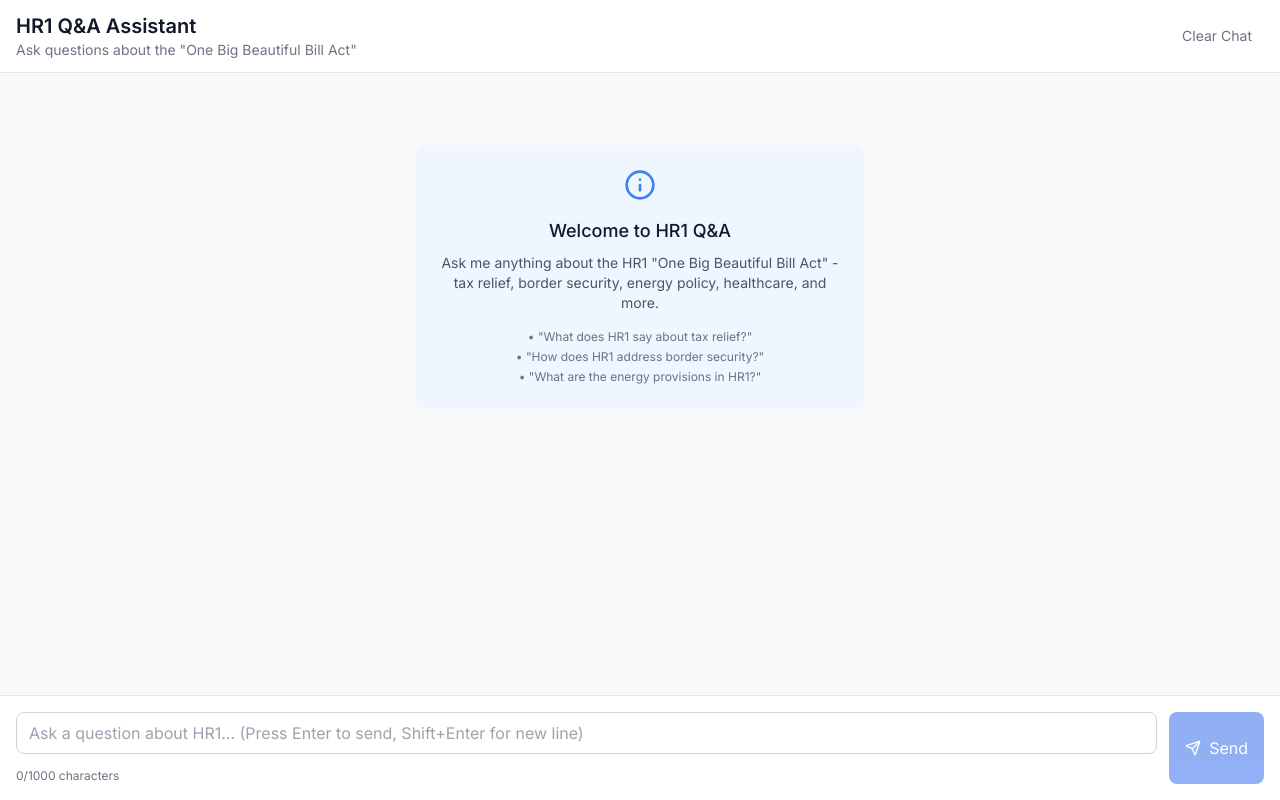
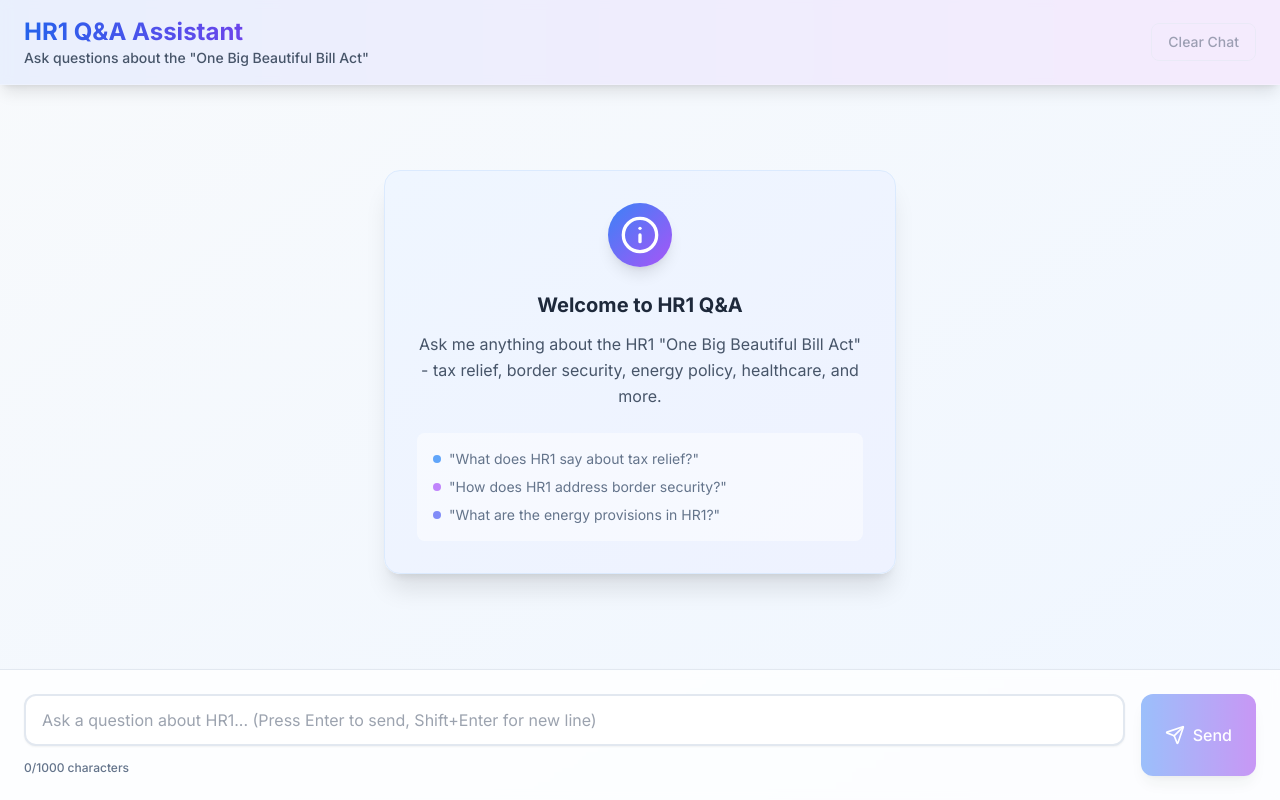
Before and after one commit to lucasdickey/obbb, a Next.js app: page / in a window 1280 px wide. Built offline with nearby package versions, Linux system fonts and the light colour scheme.

Commit message:
✨ STUNNING UI UPGRADE: Added gradients, shadows, animations, modern cards, and enhanced visual design throughout the interface

```diff
--- a/components/Chat.tsx
+++ b/components/Chat.tsx
@@ -139,43 +139,56 @@ export default function Chat() {
   };
 
   return (
-    <div className="flex flex-col h-screen bg-gray-50">
-      {/* Header */}
-      <div className="bg-white border-b border-gray-200 px-4 py-3 flex items-center justify-between">
+    <div className="flex flex-col h-screen bg-gradient-to-br from-slate-50 to-blue-50">
+      {/* Header with gradient */}
+      <div className="bg-gradient-to-r from-blue-600 to-purple-600 shadow-lg">
+        <div className="backdrop-blur-sm bg-white/90 border-b border-white/20 px-6 py-4 flex items-center justify-between">
           <div>
-          <h1 className="text-xl font-semibold text-gray-900">
+            <h1 className="text-2xl font-bold bg-gradient-to-r from-blue-600 to-purple-600 bg-clip-text text-transparent">
               HR1 Q&A Assistant
             </h1>
-          <p className="text-sm text-gray-500">
+            <p className="text-sm text-slate-600 font-medium">
               Ask questions about the "One Big Beautiful Bill Act"
             </p>
           </div>
           <button
             onClick={clearChat}
-          className="px-3 py-1 text-sm text-gray-500 hover:text-gray-700 hover:bg-gray-100 rounded"
+            className="px-4 py-2 text-sm font-medium text-slate-600 hover:text-slate-800 hover:bg-white/50 rounded-lg transition-all duration-200 border border-slate-200 hover:shadow-md disabled:opacity-50"
             disabled={messages.length === 0}
           >
             Clear Chat
           </button>
         </div>
+      </div>
 
-      {/* Messages */}
-      <div className="flex-1 overflow-y-auto px-4 py-6 space-y-6">
+      {/* Messages with enhanced styling */}
+      <div className="flex-1 overflow-y-auto px-6 py-8 space-y-6">
         {messages.length === 0 && (
-          <div className="text-center py-12">
-            <div className="bg-blue-50 rounded-lg p-6 mx-auto max-w-md">
-              <Info className="h-8 w-8 text-blue-500 mx-auto mb-4" />
-              <h3 className="text-lg font-medium text-gray-900 mb-2">
+          <div className="text-center py-16">
+            <div className="bg-gradient-to-br from-blue-50 to-indigo-50 border border-blue-100 rounded-2xl p-8 mx-auto max-w-lg shadow-xl">
+              <div className="bg-gradient-to-br from-blue-500 to-purple-500 rounded-full p-3 w-16 h-16 mx-auto mb-6 shadow-lg">
+                <Info className="h-10 w-10 text-white mx-auto" />
+              </div>
+              <h3 className="text-xl font-bold text-slate-800 mb-3">
                 Welcome to HR1 Q&A
               </h3>
-              <p className="text-gray-600 text-sm mb-4">
+              <p className="text-slate-600 mb-6 leading-relaxed">
                 Ask me anything about the HR1 "One Big Beautiful Bill Act" - tax
                 relief, border security, energy policy, healthcare, and more.
               </p>
-              <div className="text-xs text-gray-500 space-y-1">
-                <p>• "What does HR1 say about tax relief?"</p>
-                <p>• "How does HR1 address border security?"</p>
-                <p>• "What are the energy provisions in HR1?"</p>
+              <div className="text-sm text-slate-500 space-y-2 bg-white/50 rounded-lg p-4">
+                <div className="flex items-center space-x-2">
+                  <div className="w-2 h-2 bg-blue-400 rounded-full"></div>
+                  <p>"What does HR1 say about tax relief?"</p>
+                </div>
+                <div className="flex items-center space-x-2">
+                  <div className="w-2 h-2 bg-purple-400 rounded-full"></div>
+                  <p>"How does HR1 address border security?"</p>
+                </div>
+                <div className="flex items-center space-x-2">
+                  <div className="w-2 h-2 bg-indigo-400 rounded-full"></div>
+                  <p>"What are the energy provisions in HR1?"</p>
+                </div>
               </div>
             </div>
           </div>
@@ -184,52 +197,64 @@ export default function Chat() {
         {messages.map((message, index) => (
           <div
             key={index}
-            className={`flex ${message.role === "user" ? "justify-end" : "justify-start"}`}
+            className={`flex ${message.role === "user" ? "justify-end" : "justify-start"} transition-all duration-300 ease-out`}
           >
             <div
-              className={`max-w-3xl w-full ${
+              className={`max-w-4xl w-full transform transition-all duration-300 hover:scale-[1.01] ${
                 message.role === "user"
-                  ? "bg-blue-600 text-white"
+                  ? "bg-gradient-to-br from-blue-500 to-purple-600 text-white shadow-lg hover:shadow-xl"
                   : message.error
-                    ? "bg-red-50 border border-red-200"
-                    : "bg-white border border-gray-200"
-              } rounded-lg px-4 py-3 shadow-sm`}
+                    ? "bg-gradient-to-br from-red-50 to-pink-50 border border-red-200 shadow-lg"
+                    : "bg-white/80 backdrop-blur-sm border border-slate-200 shadow-lg hover:shadow-xl"
+              } rounded-2xl px-6 py-4`}
             >
               {/* Message Content */}
               <div className="flex items-start justify-between">
                 <div className="flex-1">
                   {message.processing ? (
-                    <div className="flex items-center space-x-2">
-                      <Loader2 className="h-4 w-4 animate-spin text-blue-500" />
-                      <span className="text-gray-600">{message.content}</span>
+                    <div className="flex items-center space-x-3">
+                      <div className="bg-gradient-to-r from-blue-400 to-purple-500 rounded-full p-2">
+                        <Loader2 className="h-4 w-4 animate-spin text-white" />
+                      </div>
+                      <span className="text-slate-700 font-medium">
+                        {message.content}
+                      </span>
                     </div>
                   ) : message.error ? (
-                    <div className="flex items-center space-x-2">
-                      <AlertCircle className="h-4 w-4 text-red-500" />
-                      <span className="text-red-700">{message.content}</span>
+                    <div className="flex items-center space-x-3">
+                      <div className="bg-gradient-to-r from-red-400 to-pink-500 rounded-full p-2">
+                        <AlertCircle className="h-4 w-4 text-white" />
+                      </div>
+                      <span className="text-red-700 font-medium">
+                        {message.content}
+                      </span>
                     </div>
                   ) : (
                     <div
-                      className={`whitespace-pre-wrap ${message.role === "user" ? "text-white" : "text-gray-900"}`}
+                      className={`whitespace-pre-wrap leading-relaxed ${
+                        message.role === "user"
+                          ? "text-white font-medium"
+                          : "text-slate-800"
+                      }`}
                     >
                       {message.content}
                     </div>
                   )}
                 </div>
 
-                {/* Copy Button */}
+                {/* Enhanced Copy Button */}
                 {!message.processing && !message.error && (
                   <button
                     onClick={() => copyToClipboard(message.content, `${index}`)}
-                    className={`ml-2 p-1 rounded hover:bg-gray-100 ${
+                    className={`ml-3 p-2 rounded-lg transition-all duration-200 ${
                       message.role === "user"
-                        ? "text-blue-200 hover:text-blue-100"
-                        : "text-gray-400 hover:text-gray-600"
+                        ? "text-blue-100 hover:text-white hover:bg-white/20"
+                        : "text-slate-400 hover:text-slate-600 hover:bg-slate-100"
                     }`}
                     title="Copy message"
                   >
                     {copied === `${index}` ? (
-                      <CheckCircle className="h-4 w-4" />
+                      <CheckCircle className="h-4 w-4 animate-pulse" />
                     ) : (
                       <Copy className="h-4 w-4" />
                     )}
@@ -237,37 +262,43 @@ export default function Chat() {
                 )}
               </div>
 
-              {/* Citations */}
+              {/* Enhanced Citations */}
               {message.sources && message.sources.length > 0 && (
-                <div className="mt-4 pt-4 border-t border-gray-200">
-                  <h4 className="text-sm font-medium text-gray-700 mb-2">
-                    Sources from HR1 Bill:
+                <div className="mt-6 pt-6 border-t border-slate-200">
+                  <h4 className="text-sm font-semibold text-slate-700 mb-4 flex items-center space-x-2">
+                    <div className="w-2 h-2 bg-gradient-to-r from-blue-400 to-purple-500 rounded-full"></div>
+                    <span>Sources from HR1 Bill</span>
                   </h4>
-                  <div className="space-y-2">
+                  <div className="grid gap-3">
                     {message.sources.map((source, sourceIndex) => (
                       <div
                         key={source.id}
-                        className="bg-gray-50 rounded p-3 text-sm"
+                        className="bg-gradient-to-br from-slate-50 to-blue-50 border border-slate-200 rounded-xl p-4 text-sm hover:shadow-md transition-all duration-200"
                       >
-                        <div className="flex items-center justify-between mb-1">
-                          <span className="font-medium text-gray-700">
-                            [{sourceIndex + 1}] {source.section || "HR1 Bill"}
-                          </span>
-                          <span className="text-xs text-gray-500">
-                            {Math.round(source.score * 100)}% relevance
+                        <div className="flex items-center justify-between mb-2">
+                          <span className="font-semibold text-slate-700 flex items-center space-x-2">
+                            <div className="w-6 h-6 bg-gradient-to-br from-blue-400 to-purple-500 rounded-full flex items-center justify-center">
+                              <span className="text-white text-xs font-bold">
+                                {sourceIndex + 1}
                               </span>
                             </div>
-                        <p className="text-gray-600 line-clamp-3">
+                            <span>{source.section || "HR1 Bill"}</span>
+                          </span>
+                          <div className="bg-gradient-to-r from-green-400 to-blue-500 text-white px-2 py-1 rounded-full text-xs font-medium">
+                            {Math.round(source.score * 100)}% relevance
+                          </div>
+                        </div>
+                        <p className="text-slate-600 line-clamp-3 leading-relaxed">
                           {source.text.substring(0, 200)}...
                         </p>
                         <button
                           onClick={() =>
                             copyToClipboard(source.text, `source-${source.id}`)
                           }
-                          className="mt-2 text-xs text-blue-600 hover:text-blue-800 flex items-center space-x-1"
+                          className="mt-3 text-xs font-medium text-blue-600 hover:text-blue-800 flex items-center space-x-1 hover:bg-blue-50 rounded-lg px-2 py-1 transition-all duration-200"
                         >
                           {copied === `source-${source.id}` ? (
-                            <CheckCircle className="h-3 w-3" />
+                            <CheckCircle className="h-3 w-3 animate-pulse" />
                           ) : (
                             <Copy className="h-3 w-3" />
                           )}
@@ -279,9 +310,11 @@ export default function Chat() {
                 </div>
               )}
 
-              {/* Timestamp */}
+              {/* Enhanced Timestamp */}
               <div
-                className={`text-xs mt-2 ${message.role === "user" ? "text-blue-200" : "text-gray-500"}`}
+                className={`text-xs mt-3 font-medium ${
+                  message.role === "user" ? "text-blue-100" : "text-slate-500"
+                }`}
               >
                 {message.timestamp.toLocaleTimeString()}
               </div>
@@ -291,31 +324,38 @@ export default function Chat() {
         <div ref={messagesEndRef} />
       </div>
 
-      {/* Input Form */}
-      <div className="bg-white border-t border-gray-200 px-4 py-4">
-        <form onSubmit={handleSubmit} className="flex space-x-3">
+      {/* Enhanced Input Form */}
+      <div className="bg-white/80 backdrop-blur-sm border-t border-slate-200 shadow-lg px-6 py-6">
+        <form onSubmit={handleSubmit} className="flex space-x-4">
           <div className="flex-1">
+            <div className="relative">
               <textarea
                 ref={inputRef}
                 value={input}
                 onChange={(e) => setInput(e.target.value)}
                 onKeyDown={handleKeyDown}
                 placeholder="Ask a question about HR1... (Press Enter to send, Shift+Enter for new line)"
-              className="w-full resize-none rounded-lg border border-gray-300 px-3 py-2 focus:outline-none focus:ring-2 focus:ring-blue-500 focus:border-transparent"
+                className="w-full resize-none rounded-xl border-2 border-slate-200 px-4 py-3 focus:outline-none focus:ring-2 focus:ring-blue-500 focus:border-blue-500 transition-all duration-200 bg-white shadow-sm"
                 rows={1}
                 style={{
-                minHeight: "42px",
+                  minHeight: "48px",
                   maxHeight: "120px",
                   resize: "none",
                 }}
                 disabled={isLoading}
               />
+              {isLoading && (
+                <div className="absolute right-3 top-3">
+                  <Loader2 className="h-5 w-5 animate-spin text-blue-500" />
+                </div>
+              )}
+            </div>
             <div className="flex items-center justify-between mt-2">
-              <span className="text-xs text-gray-500">
+              <span className="text-xs text-slate-500 font-medium">
                 {input.length}/1000 characters
               </span>
               {input.length > 1000 && (
-                <span className="text-xs text-red-500">
+                <span className="text-xs text-red-500 font-medium animate-pulse">
                   Too long! Please shorten your question.
                 </span>
               )}
@@ -324,12 +364,12 @@ export default function Chat() {
           <button
             type="submit"
             disabled={!input.trim() || isLoading || input.length > 1000}
-            className="bg-blue-600 text-white px-4 py-2 rounded-lg hover:bg-blue-700 focus:outline-none focus:ring-2 focus:ring-blue-500 focus:ring-offset-2 disabled:opacity-50 disabled:cursor-not-allowed flex items-center space-x-2"
+            className="bg-gradient-to-r from-blue-500 to-purple-600 text-white px-6 py-3 rounded-xl hover:from-blue-600 hover:to-purple-700 focus:outline-none focus:ring-2 focus:ring-blue-500 focus:ring-offset-2 disabled:opacity-50 disabled:cursor-not-allowed flex items-center space-x-2 transition-all duration-200 shadow-lg hover:shadow-xl transform hover:scale-105 font-medium"
           >
             {isLoading ? (
-              <Loader2 className="h-4 w-4 animate-spin" />
+              <Loader2 className="h-5 w-5 animate-spin" />
             ) : (
-              <Send className="h-4 w-4" />
+              <Send className="h-5 w-5" />
             )}
             <span>Send</span>
           </button>
```
Lines whose indentation alone changed are shown as unchanged.
